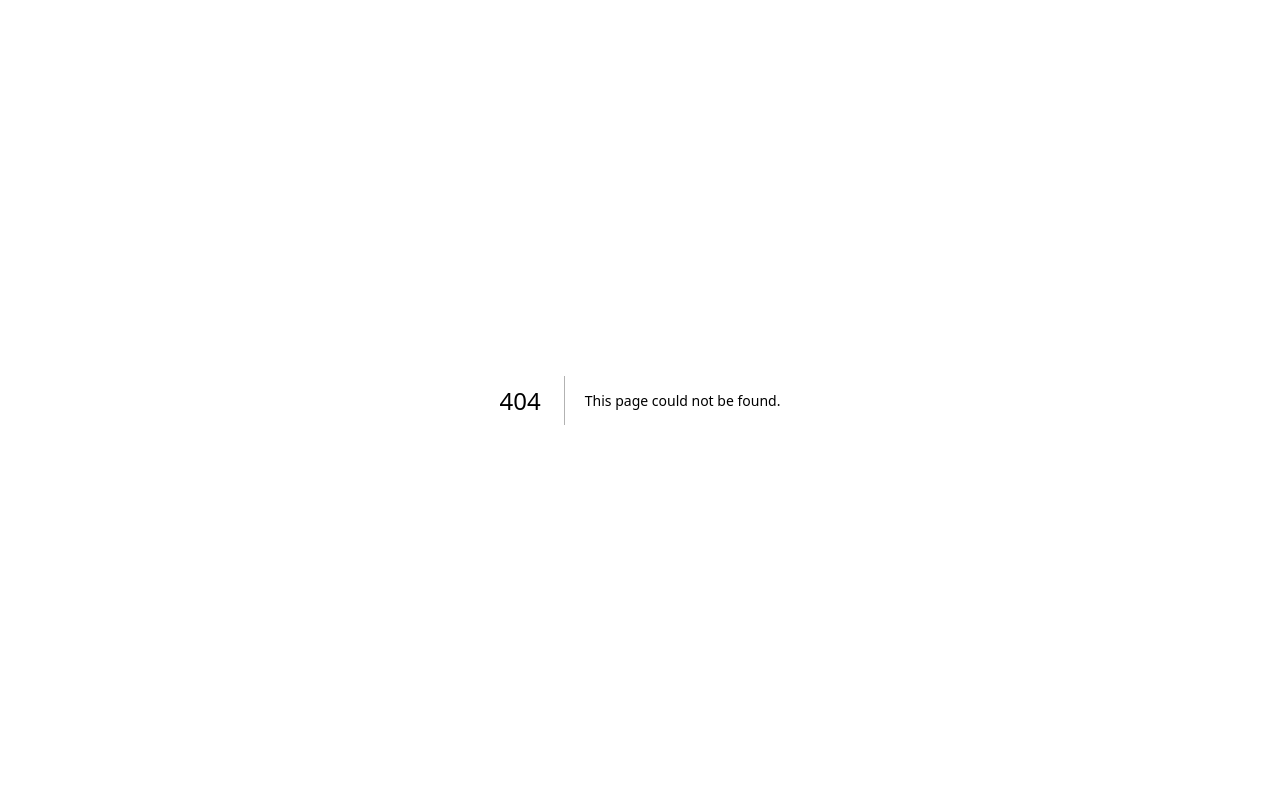
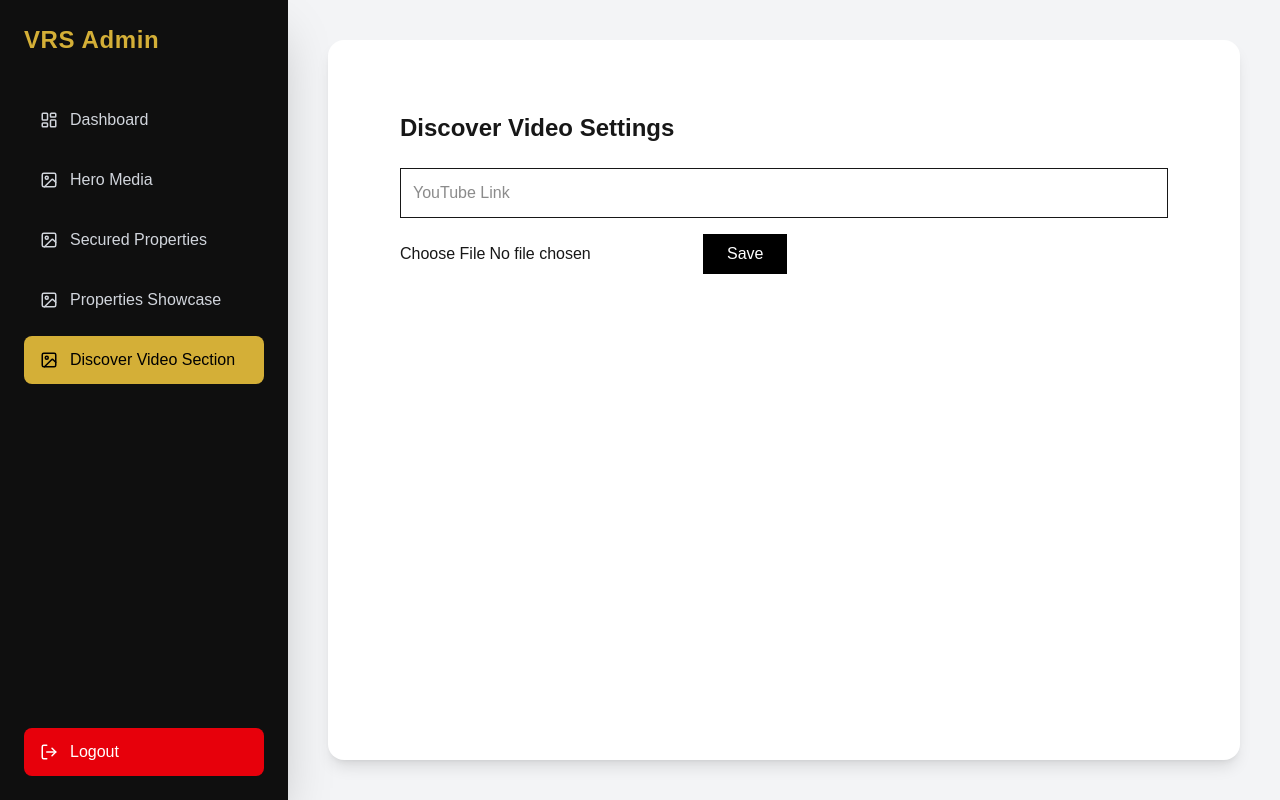
Before and after one commit to dk-pv/VRS-Admin, a Next.js app: page /dashboard/discover-video-section in a window 1280 px wide. Before the commit this address had no page. Built offline with nearby package versions, Linux system fonts and the light colour scheme; no server answers; sample sign-in values are in the browser's storage.

Commit message:
setup dynamic discover video section

```diff
--- /dev/null
+++ b/src/app/dashboard/discover-video-section/page.tsx
@@ -0,0 +1,80 @@
+"use client";
+
+import { useEffect, useRef, useState } from "react";
+import axios from "axios";
+
+export default function AdminDiscoverVideo() {
+  const API = process.env.NEXT_PUBLIC_API_BASE_URL;
+
+  const [videoUrl, setVideoUrl] = useState("");
+  const [thumbnailFile, setThumbnailFile] = useState<File | null>(null);
+  const [savedThumbnail, setSavedThumbnail] = useState<string | null>(null);
+  const fileRef = useRef<HTMLInputElement>(null);
+
+  const fetchData = async () => {
+    const res = await axios.get(`${API}/api/discover-video`);
+    if (res.data) {
+      setVideoUrl(res.data.videoUrl);
+      setSavedThumbnail(res.data.thumbnail);
+    }
+  };
+
+  useEffect(() => {
+    if (API) fetchData();
+  }, [API]);
+
+  const handleSave = async () => {
+    const formData = new FormData();
+    formData.append("videoUrl", videoUrl);
+    if (thumbnailFile) {
+      formData.append("thumbnail", thumbnailFile);
+    }
+
+    await axios.put(`${API}/api/discover-video`, formData);
+
+    if (fileRef.current) fileRef.current.value = "";
+    setThumbnailFile(null);
+
+    fetchData();
+  };
+
+  return (
+    <div className="p-10">
+      <h1 className="text-2xl font-bold mb-6">
+        Discover Video Settings
+      </h1>
+
+      <input
+        type="text"
+        placeholder="YouTube Link"
+        value={videoUrl}
+        onChange={(e) => setVideoUrl(e.target.value)}
+        className="border p-3 w-full mb-4"
+      />
+
+      <input
+        type="file"
+        ref={fileRef}
+        accept="image/*"
+        onChange={(e) =>
+          e.target.files && setThumbnailFile(e.target.files[0])
+        }
+        className="mb-4"
+      />
+
+      {savedThumbnail && (
+        <img
+          src={savedThumbnail}
+          className="h-40 mb-4 rounded"
+        />
+      )}
+
+      <button
+        onClick={handleSave}
+        className="bg-black text-white px-6 py-2"
+      >
+        Save
+      </button>
+    </div>
+  );
+}
--- a/src/app/dashboard/layout.tsx
+++ b/src/app/dashboard/layout.tsx
@@ -85,6 +85,14 @@ export default function DashboardLayout({
               Properties Showcase
             </Link>
 
+            <Link
+              href="/dashboard/discover-video-section"
+              className={menuItemClass("/dashboard/discover-video-section")}
+            >
+              <Image size={18} />
+              Discover Video Section
+            </Link>
+
             {role === "superadmin" && (
               <Link
                 href="/dashboard/admins"
```
